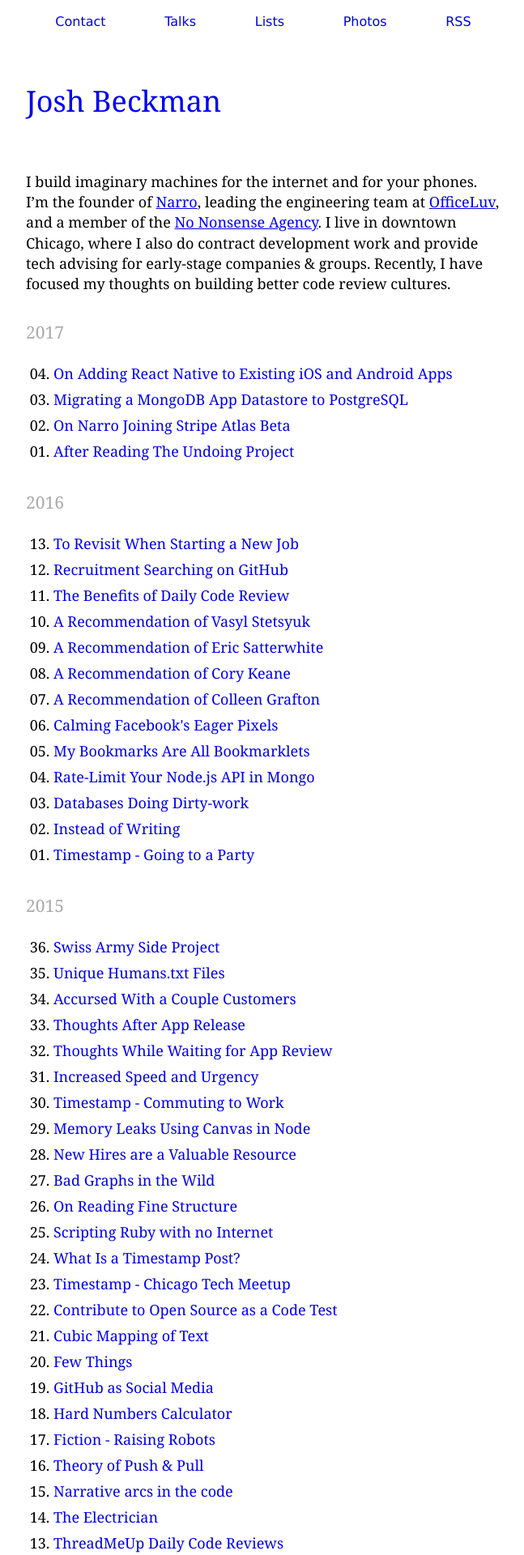
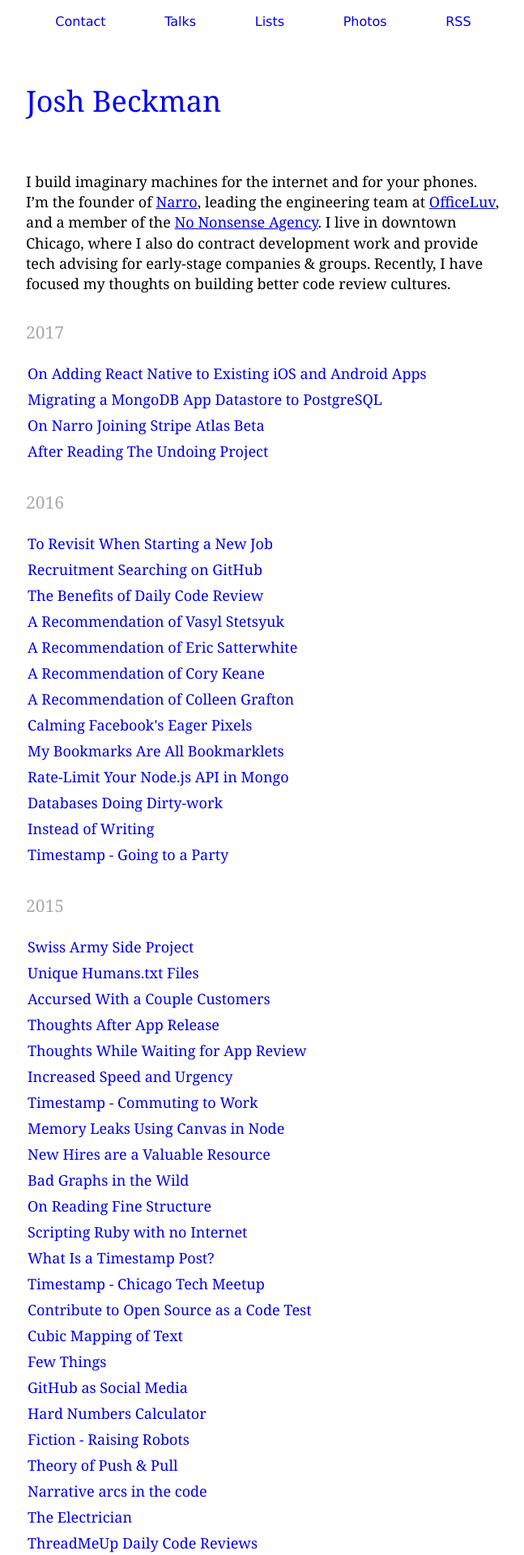
Before and after one commit to joshbeckman/andjosh.github.io, a Jekyll site: the page built from index.html, in a window 1280 px wide. Shown: the top 1920 px of the page at 81% size, without its empty margins (315-962 px from the left). Built offline with Jekyll 4.4.1, drawn with Linux system fonts in a browser that asks for light colours.

Commit message:
chg:usr: No more numerals in the homepage lists

```diff
--- a/css/screen.css
+++ b/css/screen.css
@@ -45,7 +45,8 @@
 }
 .post-list {
     line-height: 2rem;
-    list-style-type: decimal-leading-zero;
+    list-style-type: none;
+    text-indent: -2rem;
     padding-left: 34px;
 }
 .post-list a {
```
